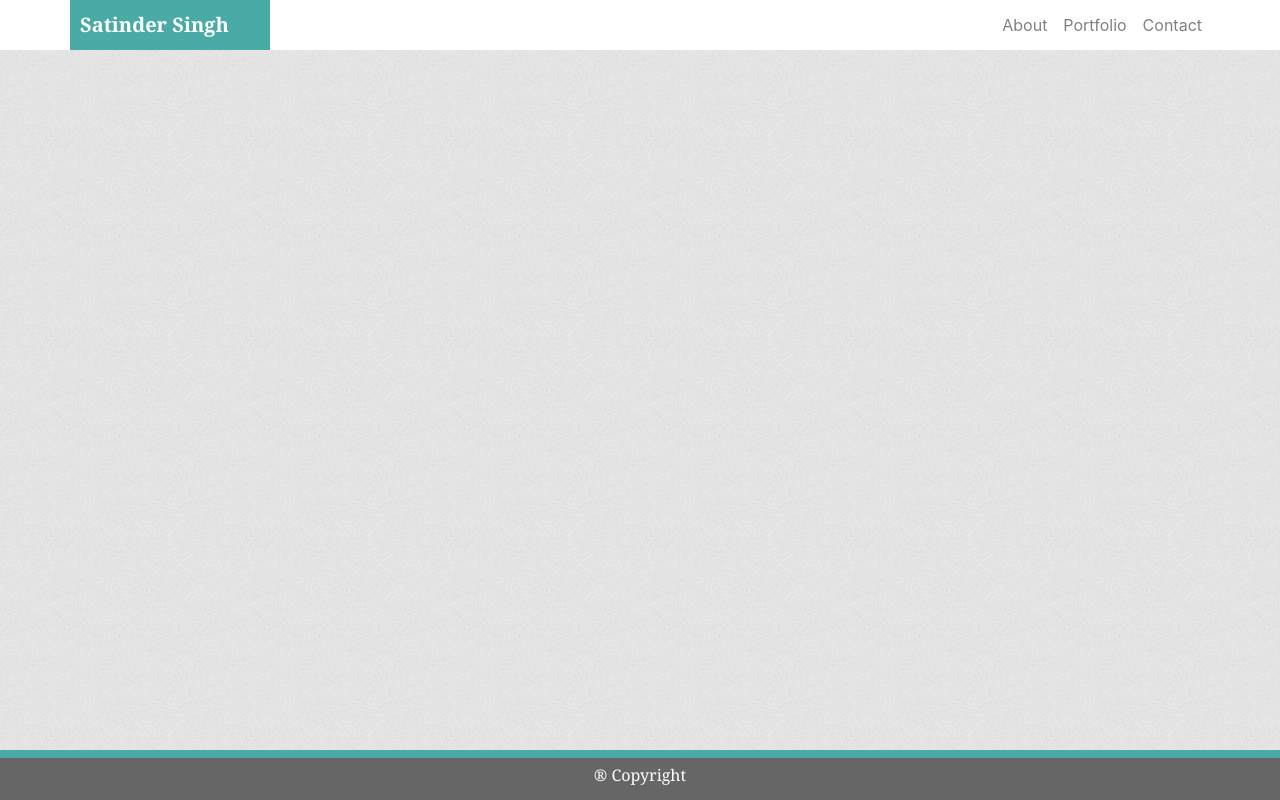
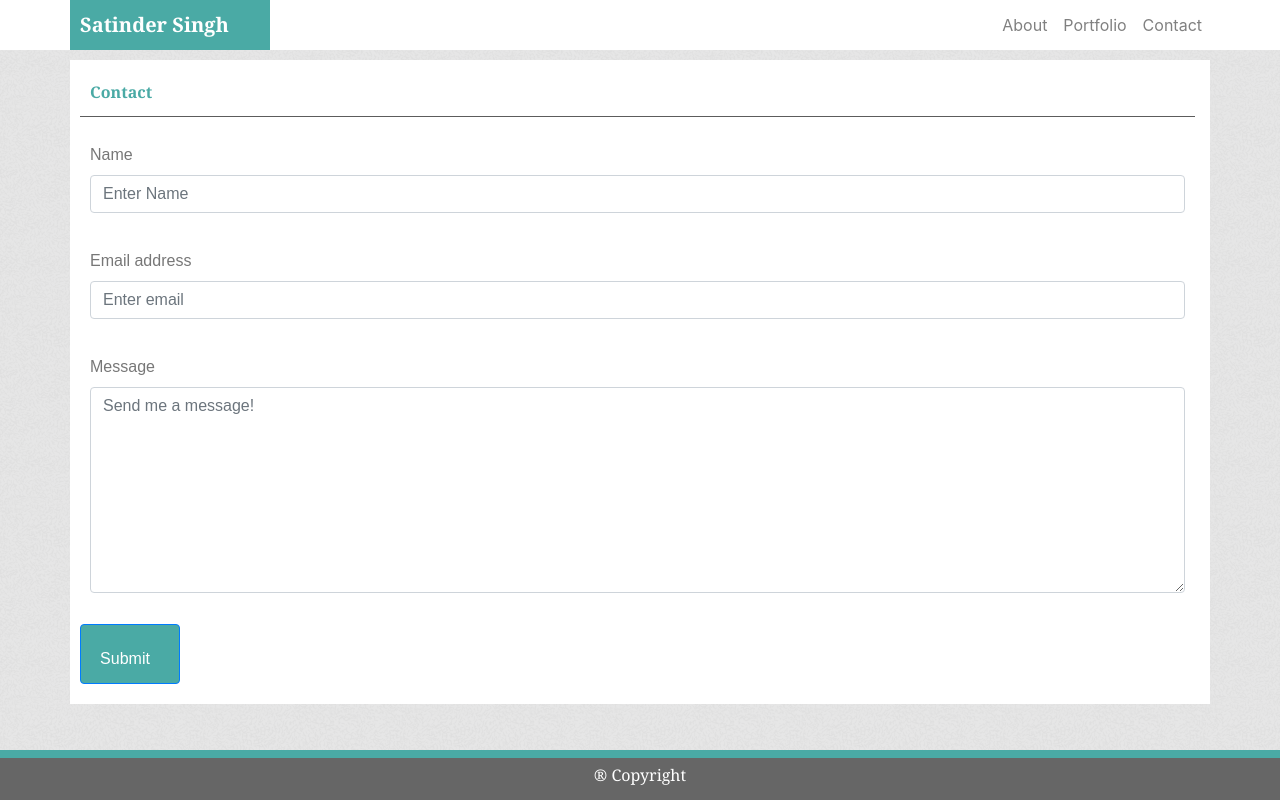
Before and after one commit to sunnycoderdude/my-portfolio, a plain HTML site: page contact.html in a window 1280 px wide. Drawn offline with nearby package versions, Linux system fonts and the light colour scheme.

Commit message:
uploading contact page

```diff
--- a/assets/css/style.css
+++ b/assets/css/style.css
@@ -180,10 +180,11 @@ hr {
 }
 
 .submit-button {
-    margin-top: 10px;
-    width: 50px;
-    height: 20px;
-    padding: 20px;
+    margin-top: 5px;
+    margin-bottom: 5px;
+    width: 100px;
+    height: 60px;
+    padding: 20px 10px 10px 0px;
     background-color: #4aaaa5;
     color: white;
     text-align: center;
@@ -217,6 +218,16 @@ hr {
     color: white;
     background: #4aaaa5;
 }
+
+/* Contact Styling */
+
+.form-group {
+    padding: 10px 10px 10px 10px;
+}
+
+.textarea {
+    height: 250px;
+  }
 
 /* Media Query for Small Sizes */
 
--- a/contact.html
+++ b/contact.html
@@ -34,6 +34,35 @@
     </div>
     <!-- End Nav -->
 
+    <div class="container main-content">
+
+    <header class="main-body-header">Contact</header>
+
+    <hr>
+
+    <form>
+            <div class="form-group">
+                    <label for="formGroupExampleInput">Name</label>
+                    <input type="text" class="form-control" id="formGroupExampleInput" placeholder="Enter Name">
+                  </div>
+
+        <div class="form-group">
+              <label for="exampleInputEmail1">Email address</label>
+              <input type="email" class="form-control" id="exampleInputEmail1" aria-describedby="emailHelp" placeholder="Enter email">
+
+            </div>
+
+            <div class="form-group">
+                    <label for="formGroupExampleInput">Message</label>
+                    <textarea rows="8" name="message" class="form-control" tabindex="4"
+          placeholder="Send me a message!" required></textarea>
+            </div>
+            <button type="submit" class="btn btn-primary submit-button">Submit</button>
+          </form>
+
+    </div>
+
+
 
     <div class="footer">
         <p>® Copyright</p>
```
